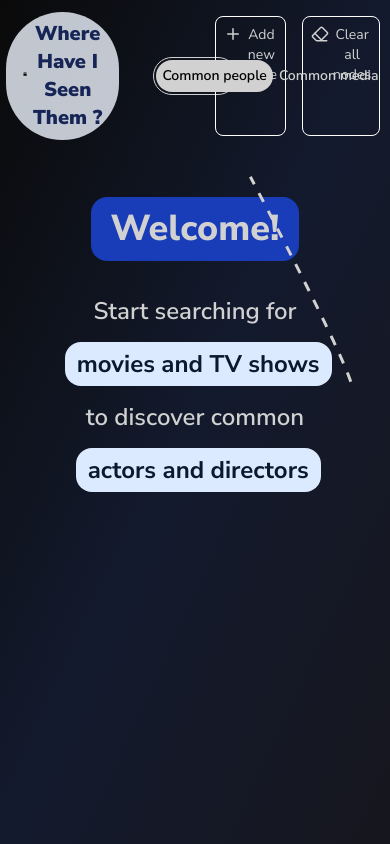
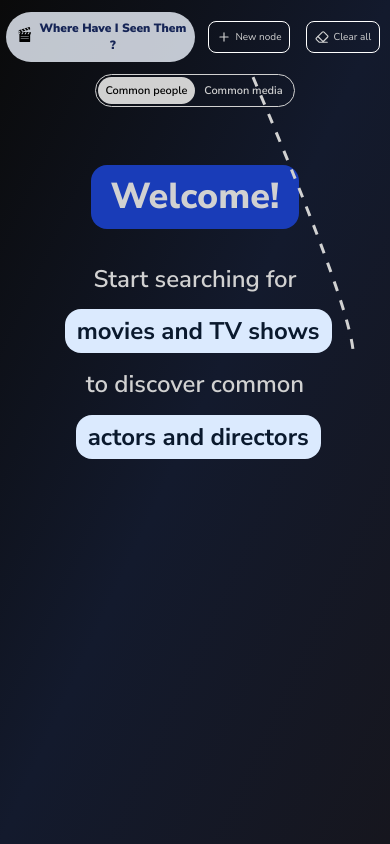
Before and after one commit to zarwaan/whist-graph, a React (Vite) app in the folder client/: page / in a window 390 px wide. Built offline with nearby package versions, Linux system fonts and the light colour scheme.

Commit message:
Made titlebar responsive

```diff
--- a/client/src/components/NodeControlButton.tsx
+++ b/client/src/components/NodeControlButton.tsx
@@ -82,7 +82,8 @@ export default function NodeControlButton(
     }, [])
 
     return (
-        <motion.button className='border border-white p-2 m-1 rounded-lg cursor-pointer text-sm flex gap-1'
+        <motion.button className='border border-white p-2 m-1 rounded-lg cursor-pointer text-sm flex gap-1
+        max-md:text-[10px]'
 			onClick={() => {
                 if(test) handleTestAdd();
                 else{
@@ -100,19 +101,26 @@ export default function NodeControlButton(
                 <div style={{
                         transform: `${isHovering ? 'rotate(90deg)' : 'rotate(0deg)'}`
                     }} className="transition-all duration-500 linear">
-                    <Plus size={18}/>
+                    <Plus size={18} className="max-md:size-3.5"/>
                 </div> :
                 role === "clear" ?
                 <div style={{
                         animation: `${isHovering ? 'shake 0.5s linear 2' : ''}`
                     }} className="transition-all duration-500 linear">
-                    <Eraser size={18}/>
+                    <Eraser size={18} className="max-md:size-3.5"/>
                 </div> :
                 ""
             }
+            <span className="hidden md:block">
             {
                 test ? "test" : role === "add" ? "Add new node" : role === "clear" ? "Clear all nodes" : ""
             }
+            </span>
+            <span className="block md:hidden">
+            {
+                test ? "test" : role === "add" ? "New node" : role === "clear" ? "Clear all" : ""
+            }
+            </span>
         </motion.button>
     )
 }
--- a/client/src/components/TitleBar/AppName.tsx
+++ b/client/src/components/TitleBar/AppName.tsx
@@ -1,7 +1,7 @@
 export default function AppName({}) {
     return (
-        <div className="text-xl bg-blue-50/80 text-blue-950 w-fit font-black rounded-full px-4 py-2
-                        flex-center gap-1">
+        <div className="text-xl max-md:text-[12px] bg-blue-50/80 text-blue-950 w-fit font-black rounded-full px-4 py-2
+                        flex-center gap-1 max-md:px-2">
             <div className="-mt-1">
                 {/* <img src="/vite.svg" alt="" width={22}/> */}
                 <img src="/clapboard2.svg" alt="" width={22} />
--- a/client/src/components/TitleBar/NavBar/NavBar.tsx
+++ b/client/src/components/TitleBar/NavBar/NavBar.tsx
@@ -4,7 +4,7 @@ import NavButton from "./NavButton"
 export default function NavBar({}) {
     const navConfig = useNavConfig();
     return (
-        <div className="border rounded-full w-55/100 m-auto flex flex-row p-0.5">
+        <div className="border rounded-full w-55/100 max-xl:w-90 max-md:w-50 m-auto flex flex-row p-0.5">
             {
                 Object.entries(navConfig).map(([k,v]) =>
                     <NavButton key={k} button={v} />
--- a/client/src/components/TitleBar/NavBar/NavButton.tsx
+++ b/client/src/components/TitleBar/NavBar/NavButton.tsx
@@ -5,7 +5,7 @@ import NavButtonHighLight from "./NavButtonHighLight";
 export default function NavButton({button}: {button: NavButton}) {
     const ViewContext = useViewContext();
     return (
-        <div className="flex-1 box-border text-sm">
+        <div className="flex-1 box-border text-sm max-md:text-[11px]">
             <button className=" rounded-full w-full p-1.5 m-auto relative cursor-pointer z-2"
                     onClick={button.onclick}>
                 {
--- a/client/src/components/TitleBar/TitleBar.tsx
+++ b/client/src/components/TitleBar/TitleBar.tsx
@@ -4,14 +4,14 @@ import NavBar from "./NavBar/NavBar";
 
 export default function TitleBar({}) {
     return (
-        <div className="flex flex-row mt-3">
-            <div className="w-30/100">
+        <div className="flex flex-row mt-3 flex-center max-xl:flex-wrap max-xl:gap-y-3">
+            <div className="w-30/100 max-xl:w-5/10">
                 <AppName />
             </div>
-            <div className="w-40/100 flex-center">
+            <div className="w-40/100 flex-center max-xl:basis-full max-xl:order-3">
                     <NavBar />
             </div>
-            <div className="w-30/100 flex justify-end">
+            <div className="w-30/100 flex justify-end max-xl:w-5/10 max-xl:order-2">
                 <div className="flex gap-2 w-fit">
                     <NodeControlButton role="add" point/>
                     <NodeControlButton role="clear"/>
```
